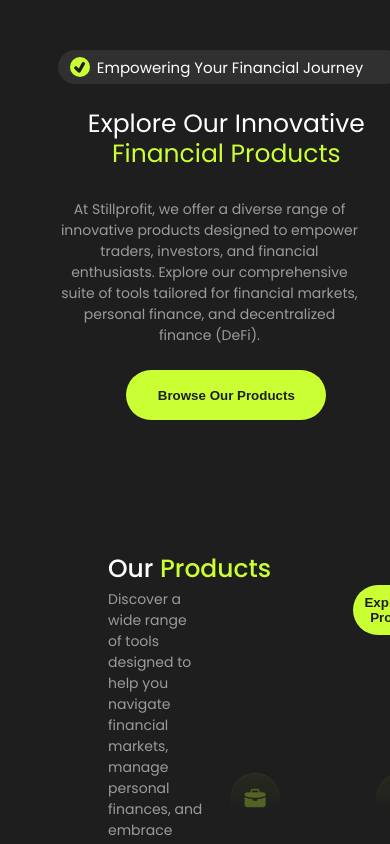
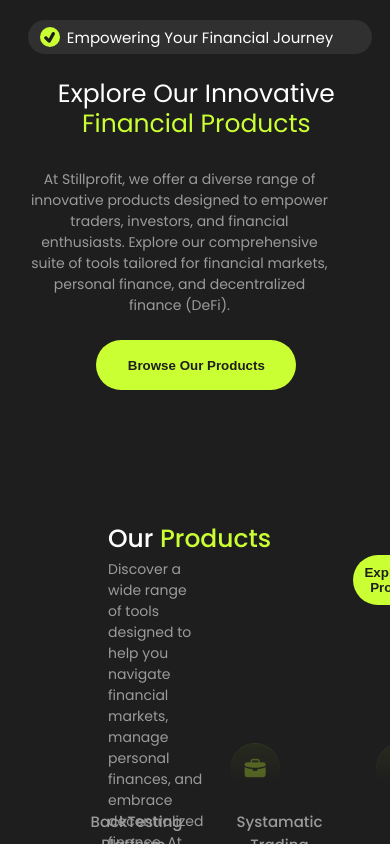
Before and after one commit to SaranSrini03/Product_SP, a React (Vite) app in the folder client/: page / in a window 390 px wide. Shown: the top 844 px of the page. Built offline with nearby package versions, Linux system fonts and the light colour scheme.

Commit message:
Update Product.css

```diff
--- a/client/src/styles/Product.css
+++ b/client/src/styles/Product.css
@@ -402,7 +402,7 @@
 @media (max-width: 480px) {
 
     .heroSection{
-        margin: 50px;
+        margin: 20px;
         text-align: center;
     }
     .heroSection > .left > .label > .tick{
```
